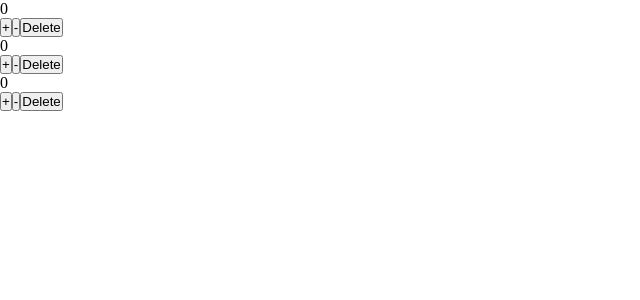
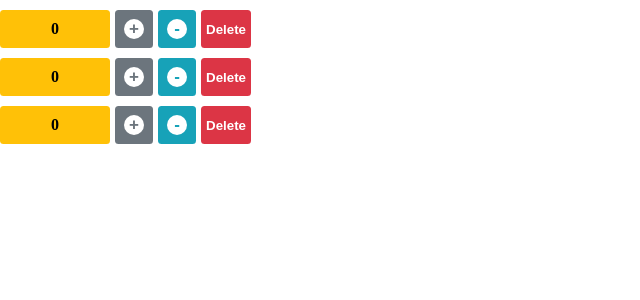
Before and after one commit to Vanaldito/counter-app, a React app: page / in a window 1280 px wide. Shown: the top 300 px of the page, without its empty margins (0-640 px from the left). Built offline with nearby package versions, Linux system fonts and the light colour scheme; the HTML template or start-up script is replaced by a standard one.

Commit message:
feat: add styles to Counter

```diff
--- /dev/null
+++ b/src/components/Counter/Counter.css
@@ -0,0 +1,60 @@
+.counter {
+  display: flex;
+  height: 38px;
+  gap: 5px;
+  margin: 10px 0;
+}
+
+.counter__amount {
+  background-color: #ffc107;
+  font-weight: bold;
+  padding: 0 20px;
+  width: 70px;
+  display: flex;
+  align-items: center;
+  justify-content: center;
+  border-radius: 3.5px;
+}
+
+.counter__increment {
+  background-color: #6c757d;
+  color: #6c757d;
+}
+
+.counter__decrement {
+  background-color: #17a2b8;
+  color: #17a2b8;
+}
+
+.counter__increment,
+.counter__decrement {
+  display: flex;
+  align-items: center;
+  justify-content: center;
+  width: 38px;
+  font-size: 17px;
+  border: none;
+  border-radius: 3.5px;
+}
+
+.counter__increment span,
+.counter__decrement span {
+  content: "";
+  width: 20px;
+  height: 20px;
+  display: flex;
+  align-items: center;
+  justify-content: center;
+  background-color: #fff;
+  border-radius: 50%;
+  font-weight: bold;
+}
+
+.counter__delete {
+  font-weight: bold;
+  background-color: #dc3545;
+  color: #fff;
+  border: none;
+  padding: 0 5px;
+  border-radius: 3.5px;
+}
--- a/src/components/Counter/Counter.tsx
+++ b/src/components/Counter/Counter.tsx
@@ -1,23 +1,34 @@
 import { useState } from "react";
+
+import "./Counter.css";
 
 export default function Counter() {
   const [counter, setCounter] = useState(0);
 
   return (
-    <div>
-      <div>{counter}</div>
-      <button type="button" onClick={() => setCounter(counter => counter + 1)}>
-        +
+    <div className="counter">
+      <div className="counter__amount">{counter}</div>
+      <button
+        className="counter__increment"
+        type="button"
+        onClick={() => setCounter(counter => counter + 1)}
+      >
+        <span>+</span>
       </button>
       <button
         type="button"
+        className="counter__decrement"
         onClick={() =>
           setCounter(counter => (counter - 1 < 0 ? 0 : counter - 1))
         }
       >
-        -
+        <span>-</span>
       </button>
-      <button type="button" onClick={() => setCounter(0)}>
+      <button
+        className="counter__delete"
+        type="button"
+        onClick={() => setCounter(0)}
+      >
         Delete
       </button>
     </div>
```
